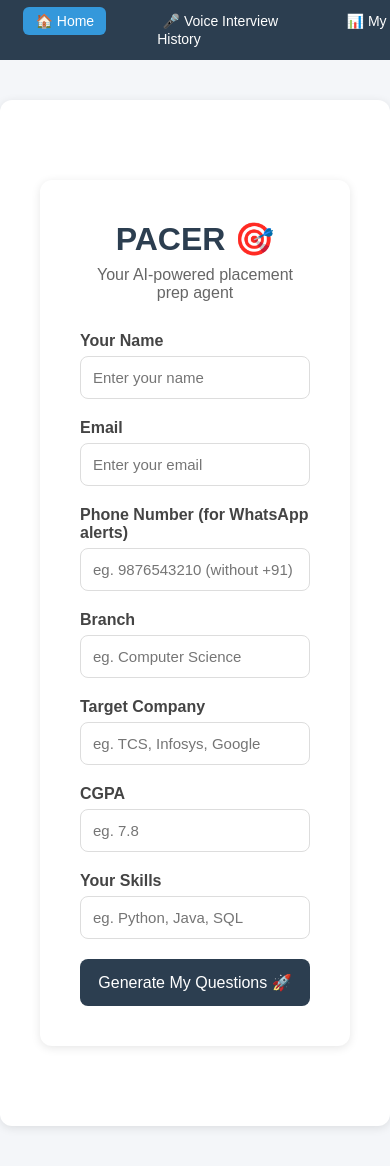
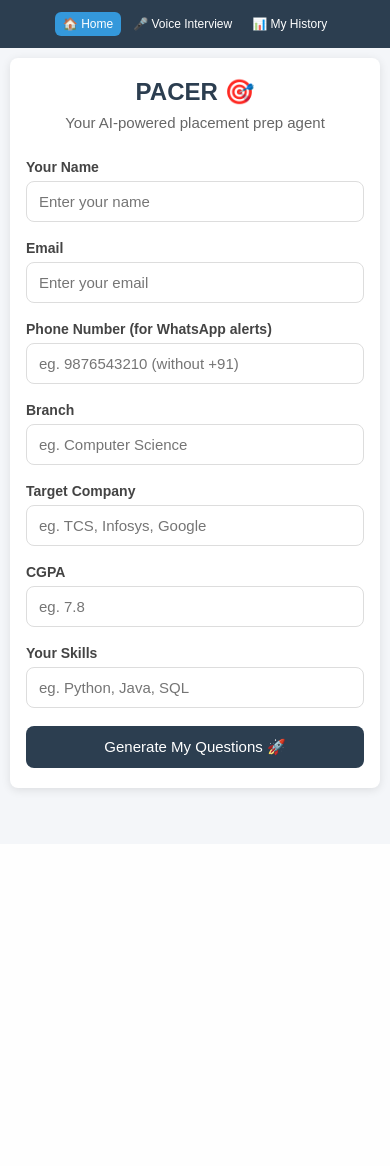
Before and after one commit to Meghna-K03/PACER, a FastAPI app: page / in a window 390 px wide. After the commit the page ends 796 px from the top, so only its background shows below. Run offline with FastAPI, Linux system fonts and the light colour scheme.

Commit message:
frontend

```diff
--- a/static/style.css
+++ b/static/style.css
@@ -12,31 +12,31 @@
 
 .container {
     max-width: 600px;
-    margin: 40px auto;
+    margin: 20px auto;
     background: white;
     border-radius: 12px;
-    padding: 40px;
+    padding: 30px 24px;
     box-shadow: 0 2px 10px rgba(0,0,0,0.1);
 }
 
 .header {
     text-align: center;
-    margin-bottom: 30px;
+    margin-bottom: 28px;
 }
 
 .header h1 {
-    font-size: 32px;
+    font-size: 28px;
     color: #2c3e50;
     margin-bottom: 8px;
 }
 
 .header p {
     color: #666;
-    font-size: 16px;
+    font-size: 15px;
 }
 
 .form-group {
-    margin-bottom: 20px;
+    margin-bottom: 18px;
 }
 
 .form-group label {
@@ -44,11 +44,12 @@
     font-weight: bold;
     margin-bottom: 6px;
     color: #444;
+    font-size: 14px;
 }
 
 .form-group input {
     width: 100%;
-    padding: 12px;
+    padding: 11px 12px;
     border: 1px solid #ddd;
     border-radius: 8px;
     font-size: 15px;
@@ -149,24 +152,33 @@
 textarea {
     font-family: Arial, sans-serif;
     resize: vertical;
+    width: 100%;
+    padding: 12px;
+    border: 1px solid #ddd;
+    border-radius: 8px;
+    font-size: 15px;
 }
 
+/* Navbar */
 .navbar {
     background: #2c3e50;
-    padding: 12px 0;
+    padding: 12px 16px;
     text-align: center;
-    margin-bottom: 30px;
+    display: flex;
+    justify-content: center;
+    flex-wrap: wrap;
+    gap: 4px;
 }
 
 .navbar a {
     color: white;
     text-decoration: none;
-    margin: 0 20px;
-    font-size: 14px;
+    font-size: 13px;
     font-weight: 500;
     padding: 6px 12px;
     border-radius: 6px;
     transition: background 0.2s;
+    white-space: nowrap;
 }
 
 .navbar a:hover {
@@ -208,9 +243,35 @@
     color: #444;
 }
 
-.results h1, .results h2 {
-    font-size: 18px;
-    font-weight: 500;
-    color: #2c3e50;
-    margin: 24px 0 10px;
+/* Mobile responsive */
+@media (max-width: 600px) {
+    .container {
+        margin: 10px;
+        padding: 20px 16px;
+        border-radius: 8px;
+    }
+
+    .header h1 {
+        font-size: 24px;
+    }
+
+    .navbar a {
+        font-size: 12px;
+        padding: 5px 8px;
+    }
+
+    .session-card {
+        flex-direction: column;
+        align-items: flex-start;
+    }
+
+    button {
+        font-size: 15px;
+        padding: 12px;
+    }
+
+    .results {
+        padding: 14px;
+        font-size: 13px;
+    }
 }
--- a/templates/index.html
+++ b/templates/index.html
@@ -8,7 +8,6 @@
 </head>
 <body>
 
-
 <nav class="navbar">
     <a href="/" class="active">🏠 Home</a>
     <a href="/interview">🎤 Voice Interview</a>
@@ -16,13 +15,12 @@
 </nav>
 
 <div class="container">
-    <div class="container">
     <div class="header">
         <h1>PACER 🎯</h1>
         <p>Your AI-powered placement prep agent</p>
     </div>
 
-        <form action="/generate" method="post">
+    <form action="/generate" method="post" onsubmit="showLoading()">
 
         <div class="form-group">
             <label>Your Name</label>
@@ -59,9 +57,30 @@
             <input type="text" name="skills" placeholder="eg. Python, Java, SQL" required>
         </div>
 
-            <button type="submit">Generate My Questions 🚀</button>
+        <button type="submit" id="submit-btn">
+            Generate My Questions 🚀
+        </button>
 
     </form>
+
+    <div id="loading" style="display:none; text-align:center; padding:30px;">
+        <div class="spinner"></div>
+        <p style="color:#666; margin-top:16px; font-size:15px;">
+            PACER is preparing your questions...
+        </p>
+        <p style="color:#888; font-size:13px;">
+            This takes about 10-15 seconds
+        </p>
     </div>
+
+</div>
+
+<script>
+function showLoading() {
+    document.getElementById('submit-btn').style.display = 'none';
+    document.getElementById('loading').style.display = 'block';
+}
+</script>
+
 </body>
 </html>
```
Also changed, not shown: other parts of static/style.css (+33 -8 lines). Lines whose indentation alone changed are shown as unchanged.
